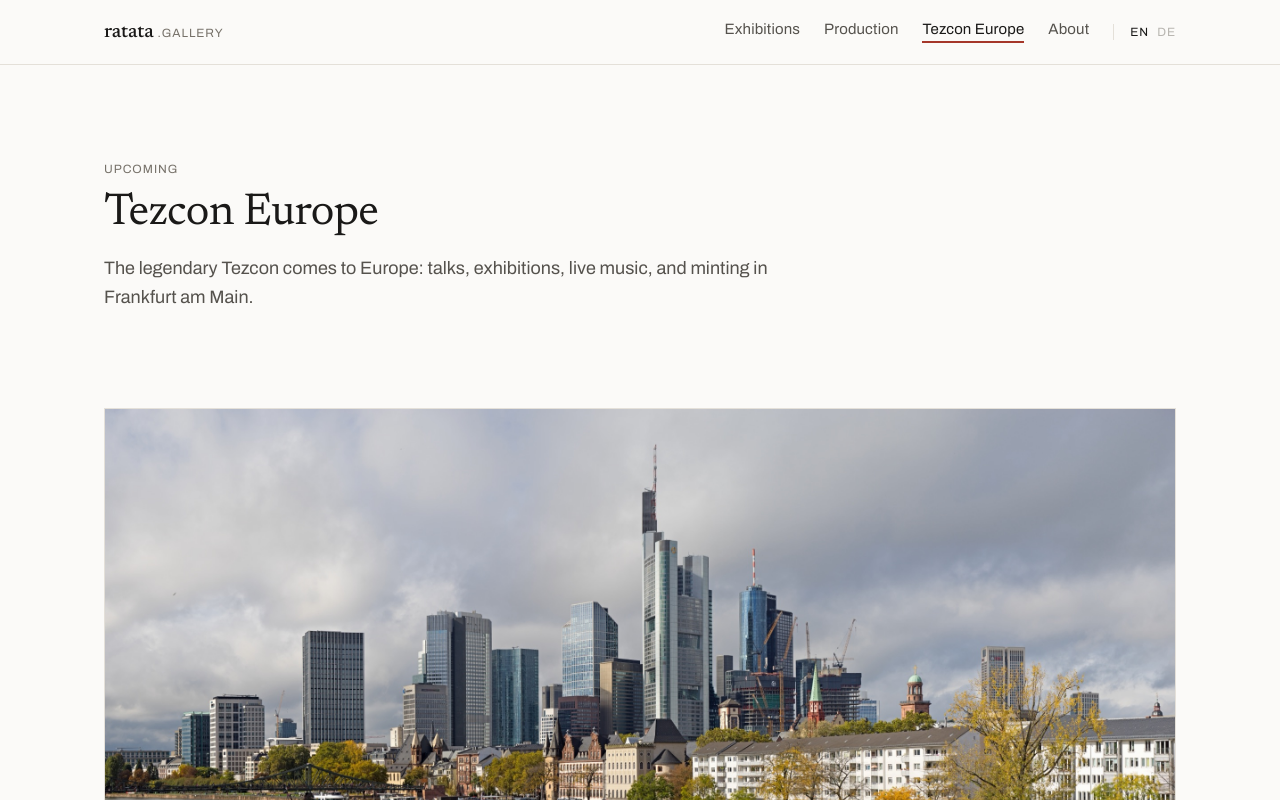
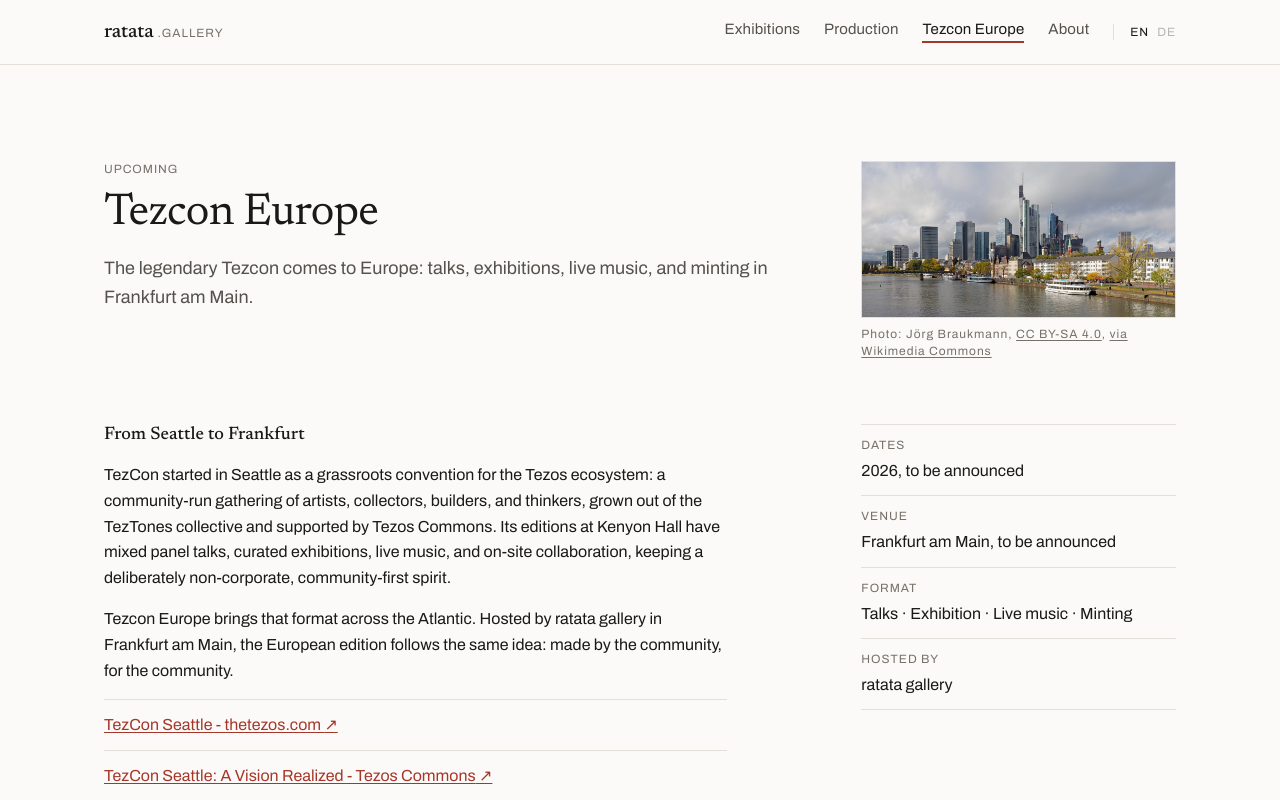
Before and after one commit to josim/ratata-gallery, a Next.js app: page /tezcon-europe in a window 1280 px wide. Shown: the top 800 px of the page. Built offline with nearby package versions, Linux system fonts and the light colour scheme.

Commit message:
Tezcon Europe: shrink skyline image into a right-hand column beside the intro
Co-Authored-By: Claude Fable 5 <noreply@anthropic.com>

```diff
--- a/app/tezcon-europe/page.tsx
+++ b/app/tezcon-europe/page.tsx
@@ -11,20 +11,22 @@ export const metadata: Metadata = {
 export default function TezconEuropePage() {
   return (
     <div>
+      <div className="grid gap-8 lg:grid-cols-12 lg:gap-16">
+        <div className="lg:col-span-8">
           <PageHero
             eyebrow={strings.tezcon.eyebrow}
             title={strings.tezcon.heading}
             intro={strings.tezcon.body}
           />
+        </div>
 
-      <figure className="mb-12 md:mb-16">
+        <figure className="mb-12 md:mb-16 lg:col-span-4">
           <div className="relative aspect-[2/1] w-full border border-line bg-paper-card">
             <Image
               src={strings.tezcon.heroImage}
               alt={strings.tezcon.heroImageAlt}
               fill
-            priority
-            sizes="100vw"
+              sizes="(min-width: 1024px) 33vw, 100vw"
               className="object-cover"
             />
           </div>
@@ -49,6 +51,7 @@ export default function TezconEuropePage() {
             </a>
           </figcaption>
         </figure>
+      </div>
 
       <div className="grid gap-12 lg:grid-cols-12 lg:gap-16">
         <div className="space-y-16 lg:col-span-8">
```
Lines whose indentation alone changed are shown as unchanged.
